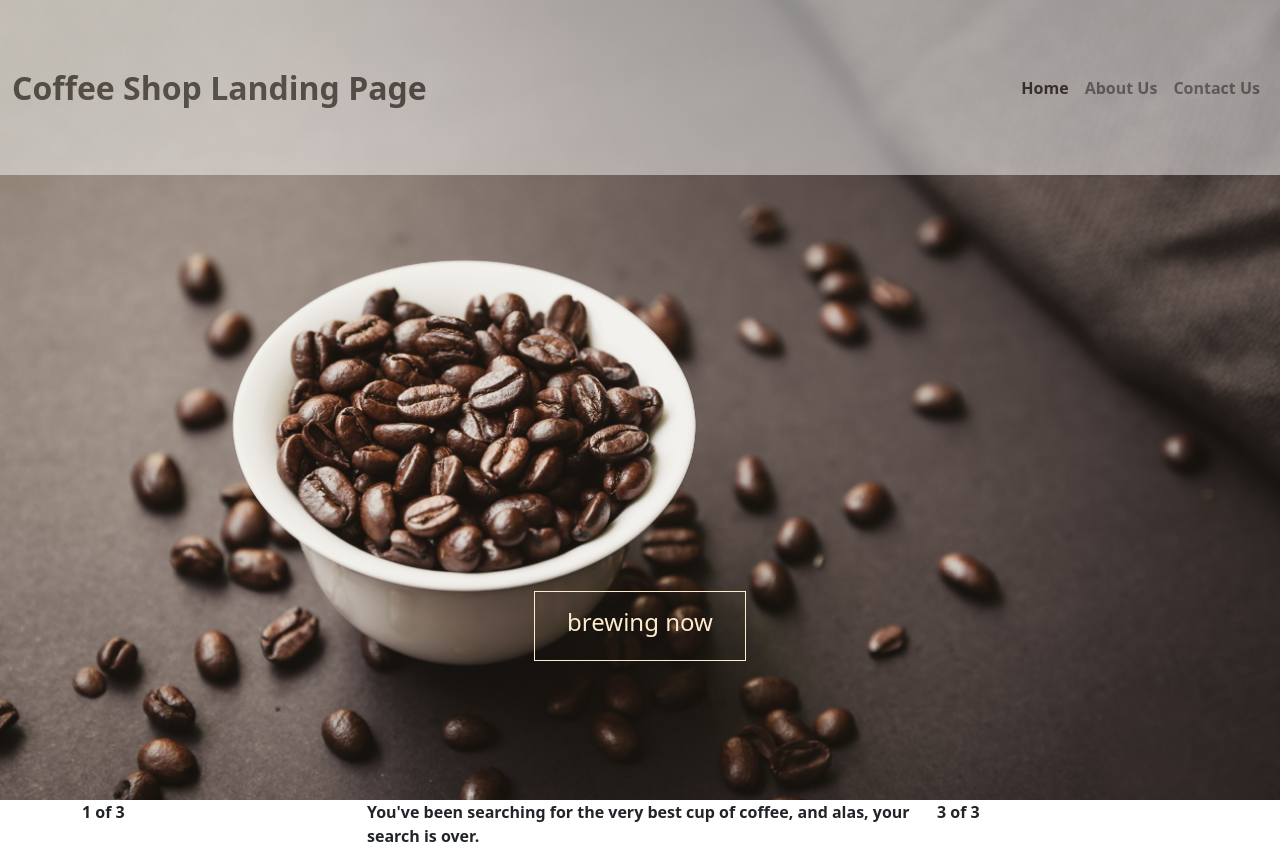
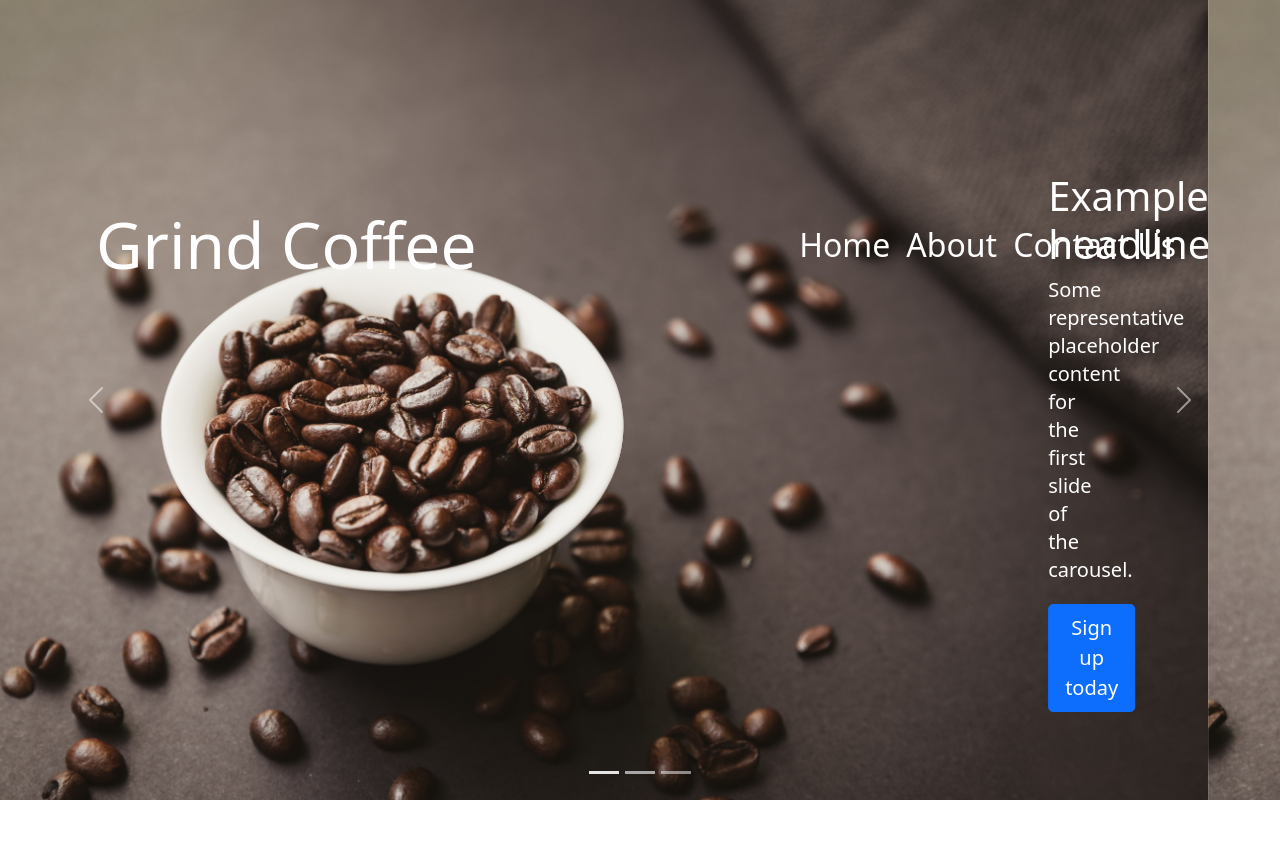
Before and after one commit to DanielBraaksma/coffee-shop-mockup, a plain HTML site: page index.html in a window 1280 px wide. After the commit the page ends 800 px from the top, so only its background shows below. Drawn offline with nearby package versions, Linux system fonts and the light colour scheme.

Commit message:
started redo of site w/ carousel

```diff
--- a/index.html
+++ b/index.html
@@ -5,7 +5,7 @@
     <meta charset="UTF-8">
     <meta http-equiv="X-UA-Compatible" content="IE=edge">
     <meta name="viewport" content="width=device-width, initial-scale=1.0">
-    <title>coffee Shop || materialize</title>
+    <title>coffee Shop || Bootstrap</title>
     <link href="https://cdn.jsdelivr.net/npm/bootstrap@5.1.3/dist/css/bootstrap.min.css" rel="stylesheet"
         integrity="sha384-1BmE4kWBq78iYhFldvKuhfTAU6auU8tT94WrHftjDbrCEXSU1oBoqyl2QvZ6jIW3" crossorigin="anonymous">
     <link rel="stylesheet" href="styles.css">
@@ -13,47 +13,78 @@
 </head>
 
 <body>
-    <div class="hero">
-        <nav class="navbar navbar-expand-lg navbar-light bg-light">
-            <div class="container-fluid">
-                <a class="navbar-brand" href="#">Coffee Shop Landing Page</a>
-                <button class="navbar-toggler" type="button" data-bs-toggle="collapse" data-bs-target="#navbarText"
-                    aria-controls="navbarText" aria-expanded="false" aria-label="Toggle navigation">
+    <nav class="navbar navbar-expand-md fixed-top custom-navbar">
+        <!-- <div class="container-fluid"> -->
+            <a class="navbar-brand" href="#">Grind Coffee</a>
+            <button class="navbar-toggler" type="button" data-bs-toggle="collapse" data-bs-target="#navbarCollapse"
+                aria-controls="navbarCollapse" aria-expanded="false" aria-label="Toggle navigation">
                 <span class="navbar-toggler-icon"></span>
             </button>
-                <div class="collapse navbar-collapse me-auto" id="navbarText">
-                    <ul class="navbar-nav ms-auto mb-2 mb-lg-0">
+            <div class="collapse navbar-collapse ms-auto" id="navbarCollapse">
+                <ul class="navbar-nav ms-auto">
                     <li class="nav-item">
                         <a class="nav-link active" aria-current="page" href="#">Home</a>
                     </li>
                     <li class="nav-item">
-                            <a class="nav-link" href="#">About Us</a>
+                        <a class="nav-link" href="#">About</a>
                     </li>
                     <li class="nav-item">
-                            <a class="nav-link" href="#">Contact Us</a>
+                        <a class="nav-link">Contact Us</a>
                     </li>
                 </ul>
             </div>
+        <!-- </div> -->
+    </nav>
+        <div id="myCarousel" class="carousel slide" data-bs-ride="carousel">
+            <div class="carousel-indicators">
+                <button type="button" data-bs-target="#myCarousel" data-bs-slide-to="0" class="active"
+                    aria-current="true" aria-label="Slide 1"></button>
+                <button type="button" data-bs-target="#myCarousel" data-bs-slide-to="1" aria-label="Slide 2"></button>
+                <button type="button" data-bs-target="#myCarousel" data-bs-slide-to="2" aria-label="Slide 3"></button>
             </div>
-        </nav>
-        <div class="hero-text">
-            <h2>brewing now</h2>
+            <div class="carousel-inner">
+                <div class="carousel-item active">
+                    <div class="carouselimg-1"></div>
 
+                    <div class="container">
+                        <div class="carousel-caption ">
+                            <h1>Example headline.</h1>
+                            <p>Some representative placeholder content for the first slide of the carousel.</p>
+                            <p><a class="btn btn-lg btn-primary" href="#">Sign up today</a></p>
                         </div>
                     </div>
+                </div>
+                <div class="carousel-item">
+                    <div class="carouselimg-1"></div>
 
                     <div class="container">
-        <div class="row">
-          <div class="col">
-            1 of 3
-          </div>
-          <div class="col-6">
-            You've been searching for the very best cup of coffee, and alas, your search is over.
-          </div>
-          <div class="col">
-            3 of 3
+                        <div class="carousel-caption ">
+                            <h1>Another example headline.</h1>
+                            <p>Some representative placeholder content for the second slide of the carousel.</p>
+                            <p><a class="btn btn-lg btn-primary" href="#">Learn more</a></p>
                         </div>
                     </div>
+                </div>
+                <div class="carousel-item">
+                    <div class="carouselimg-1"></div>
+
+                    <div class="container">
+                        <div class="carousel-caption ">
+                            <h1>One more for good measure.</h1>
+                            <p>Some representative placeholder content for the third slide of this carousel.</p>
+                            <p><a class="btn btn-lg btn-primary" href="#">Browse gallery</a></p>
+                        </div>
+                    </div>
+                </div>
+            </div>
+            <button class="carousel-control-prev" type="button" data-bs-target="#myCarousel" data-bs-slide="prev">
+                <span class="carousel-control-prev-icon" aria-hidden="true"></span>
+                <span class="visually-hidden">Previous</span>
+            </button>
+            <button class="carousel-control-next" type="button" data-bs-target="#myCarousel" data-bs-slide="next">
+                <span class="carousel-control-next-icon" aria-hidden="true"></span>
+                <span class="visually-hidden">Next</span>
+            </button>
         </div>
 
 
--- a/styles.css
+++ b/styles.css
@@ -1,62 +1,135 @@
+/* GLOBAL STYLES
+-------------------------------------------------- */
+/* Padding below the footer and lighter body text */
+
+body {
+    color: #5a5a5a;
+  }
 
 
-body {
-    font-weight: bold;
-    margin: 0;
-    box-sizing: border-box;
+  /* CUSTOMIZE THE CAROUSEL
+  -------------------------------------------------- */
+
+  /* Carousel base class */
+.b.bd-placeholder-img {
+    height: 100vh;
 }
 
-.navbar-brand {
-    font-size: 2rem;
-    display: block;
+rect {
+    margin: 0;
 }
 
-.container-fluid {
-    display: flex;
-    justify-content: space-between;
+  .carousel.slide {
+      margin: 0;
+      padding: 0;
+  }
+  /* Since positioning the image, we need to help out the caption */
+  .carousel-caption {
+    left: 70rem;
+    bottom: 3rem;
+    z-index: 10;
+  }
+
+  /* Declare heights because of positioning of img element */
+  .carousel-item {
+    height: 32rem;
+  }
+  .carousel-item > img {
+    position: relative;
+    top: 0;
+    left: 0;
+    min-width: 100%;
+    height: 32rem;
+  }
+
+
+  /* MARKETING CONTENT
+  -------------------------------------------------- */
+
+  /* Center align the text within the three columns below the carousel */
+  .marketing .col-lg-4 {
+    margin-bottom: 1.5rem;
+    text-align: center;
+  }
+  .marketing h2 {
+    font-weight: 400;
+  }
+  /* rtl:begin:ignore */
+  .marketing .col-lg-4 p {
+    margin-right: .75rem;
+    margin-left: .75rem;
+  }
+  /* rtl:end:ignore */
+
+
+  /* Featurettes
+  ------------------------- */
+
+  .featurette-divider {
+    margin: 5rem 0; /* Space out the Bootstrap <hr> more */
+  }
+
+  /* Thin out the marketing headings */
+  .featurette-heading {
+    font-weight: 300;
+    line-height: 1;
+    /* rtl:remove */
+    letter-spacing: -.05rem;
+  }
+
+
+  /* RESPONSIVE CSS
+  -------------------------------------------------- */
+
+  @media (min-width: 40em) {
+    /* Bump up size of carousel content */
+    .carousel-caption p {
+      margin-bottom: 1.25rem;
+      font-size: 1.25rem;
+      line-height: 1.4;
+    }
+
+    .featurette-heading {
+      font-size: 50px;
+    }
+  }
+
+  @media (min-width: 62em) {
+    .featurette-heading {
+      margin-top: 7rem;
+    }
+  }
+
+.custom-navbar {
+    padding: 12em 6em 6em 6em;
+    margin-bottom: 3em;
+    position: absolute;
+    background-color: rgba(0,0,0, 0);
+    color: #fff;
+
 }
 
-/* need to make the drop down nav element grow */
 
-nav {
-    margin-bottom: 0;
-    padding-bottom: 0;
-    height: 175px;
-    background-color: #000;
-    opacity: .5;
+.navbar-brand {
+    font-size: 4rem;
     color: #fff;
 }
 
-.hero {
-    background-image: url("/images/coffeehero.jpg");
-    color: blanchedalmond;
+.nav-link {
+    font-size: 2rem;
+    color: #fff;
+}
+
+.carousel-item {
+    height: 100vh;
+}
+
+.carouselimg-1{
     width: 100%;
-    height: 100vh;
+    height: 100%;
+    background-image: url("images/coffeehero.jpg");
     background-size: cover;
     background-repeat: no-repeat;
-    text-align: center;
-    display: grid;
-}
+    background-position-x: 50%;
 
-.hero-text {
-    align-self: center;
-    border: solid 1px;
-    margin: auto;
-    padding: 1em 2em;
-
-}
-
-.hero-text h2 {
-    font-size: 1.5rem;
-}
-
-
-.subtext {
-    width: 250px;
-    margin: 3em auto;
-    text-align: center;
-    border: 1px solid grey;
-    padding: 3em;
-    border-radius: 10px;
-    box-shadow: 0px 3px 15px rgba(0,0,0,0.4);
-}
+  }
```
Lines whose indentation alone changed are shown as unchanged.
